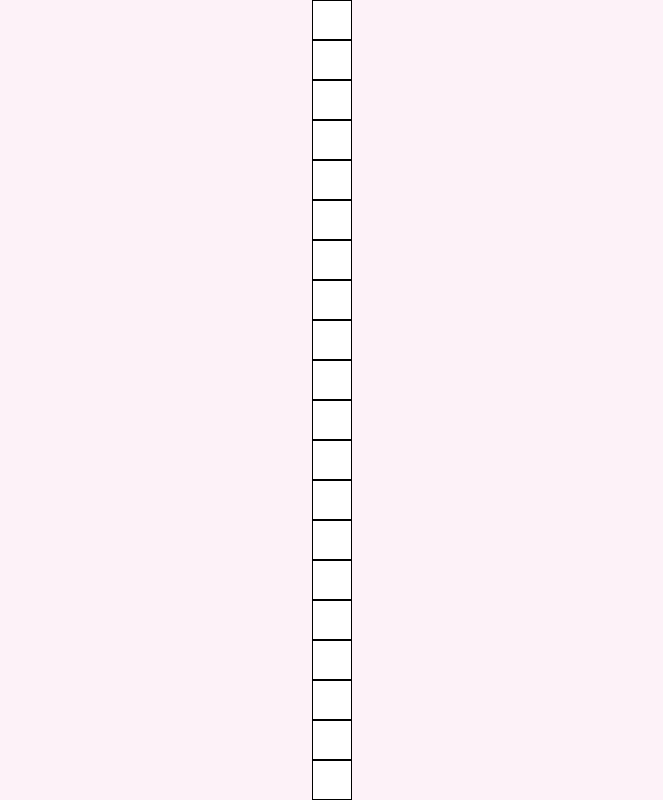
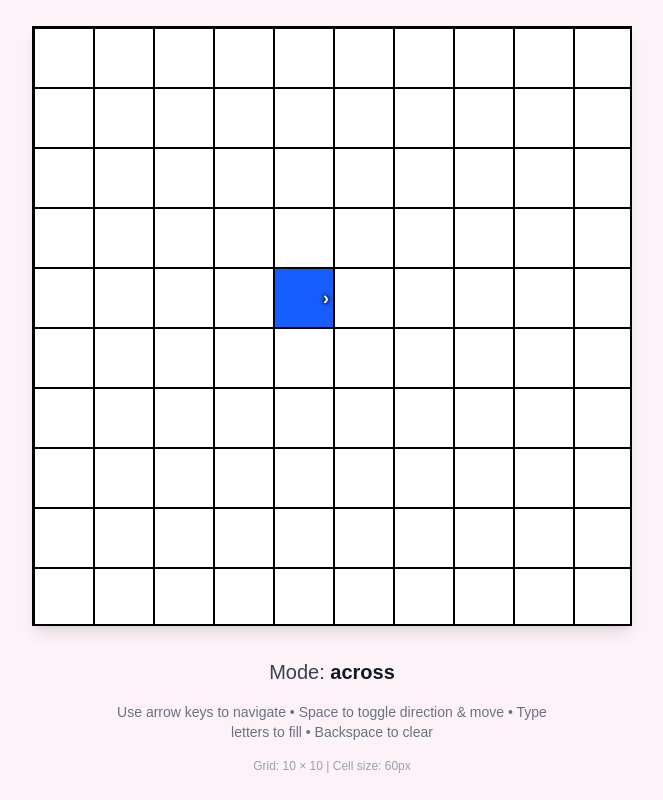
Before and after one commit to marissashey/banana-split, a Next.js app: page / in a window 1280 px wide. Shown: the top 800 px of the page, without its empty margins (308-971 px from the left). Built offline with nearby package versions, Linux system fonts and the light colour scheme.

Commit message:
add auto-expanding and scaling grid

```diff
--- a/src/app/Cell.tsx
+++ b/src/app/Cell.tsx
@@ -1,20 +1,65 @@
-import { useState } from "react";
+import React from 'react';
 
 interface CellProps {
   letter: string;
   isSelected: boolean;
+  direction: 'across' | 'down';
+  showCaret: boolean;
   onClick: () => void;
 }
 
-export default function Cell({ letter, isSelected, onClick }: CellProps) {
-  const cellClass = `
-  w-10 h-10 border border-black text-xl font-bold cursor-pointer flex items-center justify-center
-  ${isSelected ? "bg-blue-600" : "bg-white"}
-  `.trim();
+export default function Cell({ letter, isSelected, direction, showCaret, onClick }: CellProps) {
+  return (
+    <div
+      onClick={onClick}
+      className={`
+        relative border border-black bg-white cursor-pointer
+        flex items-center justify-center
+        font-bold text-gray-900 transition-colors duration-200
+        hover:bg-gray-50
+        ${isSelected ? 'bg-blue-600 text-white hover:bg-blue-700' : ''}
+      `}
+      style={{
+        fontSize: 'min(2vw, 1.5rem)',
+        aspectRatio: '1',
+        minHeight: 0,
+      }}>
+      {letter}
 
-  return (
-    <div onClick={onClick} className={cellClass}>
-      {letter}
+      {/* Direction caret */}
+      {showCaret && isSelected && (
+        <div
+          className={`absolute text-white font-bold ${
+            direction === 'across'
+              ? 'right-1 top-1/2 transform -translate-y-1/2'
+              : 'bottom-1 left-1/2 transform -translate-x-1/2'
+          }`}
+          style={{ fontSize: 'min(1vw, 0.75rem)' }}>
+          {direction === 'across' ? '›' : '⌄'}
+        </div>
+      )}
+
+      <style jsx>{`
+        @media (max-width: 768px) {
+          div {
+            font-size: min(3vw, 1.2rem) !important;
+          }
+
+          div .absolute {
+            font-size: min(1.5vw, 0.6rem) !important;
+          }
+        }
+
+        @media (max-height: 600px) {
+          div {
+            font-size: min(2.5vh, 1rem) !important;
+          }
+
+          div .absolute {
+            font-size: min(1.25vh, 0.5rem) !important;
+          }
+        }
+      `}</style>
     </div>
   );
 }
--- a/src/app/page.tsx
+++ b/src/app/page.tsx
@@ -1,61 +1,256 @@
 'use client';
-import React, { useState } from 'react';
-import Cell from './Cell';
+import React, { useState, useEffect, useRef } from 'react';
 
 type Direction = 'across' | 'down';
-const GRID_SIZE = 10;
+const INITIAL_GRID_SIZE = 10;
 
 interface GridCell {
   letter: string;
 }
 
+interface CellProps {
+  letter: string;
+  isSelected: boolean;
+  direction: Direction;
+  showCaret: boolean;
+  cellSize: number;
+  onClick: () => void;
+}
+
+// Cell Component (inline)
+function Cell({ letter, isSelected, direction, showCaret, cellSize, onClick }: CellProps) {
+  // More robust font size calculation with debugging
+  const fontSize = Math.max(Math.floor(cellSize * 0.5), 16); // Minimum 16px, larger ratio
+  const caretSize = Math.max(Math.floor(cellSize * 0.3), 12); // Minimum 12px
+
+  // Debug log to check values
+  console.log('Cell debug:', { cellSize, fontSize, letter, isSelected });
+
+  return (
+    <div
+      onClick={onClick}
+      className={`
+        relative border border-black cursor-pointer
+        flex items-center justify-center
+        font-bold transition-colors duration-200
+        ${
+          isSelected
+            ? 'bg-blue-600 text-white hover:bg-blue-700'
+            : 'bg-white text-gray-900 hover:bg-gray-50'
+        }
+      `}
+      style={{
+        width: `${cellSize}px`,
+        height: `${cellSize}px`,
+        fontSize: `${fontSize}px`,
+        lineHeight: '1',
+        color: isSelected ? '#ffffff' : '#111827', // Explicit colors
+      }}>
+      <span className='select-none' style={{ fontSize: `${fontSize}px` }}>
+        {letter}
+      </span>
+
+      {/* Direction caret - fixed positioning and visibility */}
+      {showCaret && isSelected && (
+        <div
+          className={`absolute font-bold pointer-events-none z-10 ${
+            direction === 'across'
+              ? 'right-1 top-1/2 -translate-y-1/2'
+              : 'bottom-1 left-1/2 -translate-x-1/2'
+          }`}
+          style={{
+            fontSize: `${caretSize}px`,
+            color: '#ffffff',
+            textShadow: '0 0 3px rgba(0,0,0,0.8)', // Stronger shadow
+            filter: 'drop-shadow(0 0 2px rgba(0,0,0,0.9))',
+          }}>
+          {direction === 'across' ? '›' : '⌄'}
+        </div>
+      )}
+    </div>
+  );
+}
+
+// Main Grid Component
 export default function Grid() {
-  const [grid, setGrid] = useState<GridCell[][]>(
-    Array.from({ length: GRID_SIZE }, () =>
-      Array.from({ length: GRID_SIZE }, () => ({ letter: '' }))
+  const [gridRows, setGridRows] = useState(INITIAL_GRID_SIZE);
+  const [gridCols, setGridCols] = useState(INITIAL_GRID_SIZE);
+  const [grid, setGrid] = useState<GridCell[][]>(() =>
+    Array.from({ length: INITIAL_GRID_SIZE }, () =>
+      Array.from({ length: INITIAL_GRID_SIZE }, () => ({ letter: '' }))
     )
   );
 
-  const [selected, setSelected] = useState<{ row: number; col: number } | null>();
+  const [selected, setSelected] = useState<{ row: number; col: number }>(() => ({
+    row: Math.floor((INITIAL_GRID_SIZE - 1) / 2),
+    col: Math.floor((INITIAL_GRID_SIZE - 1) / 2),
+  }));
+  const [direction, setDirection] = useState<Direction>('across');
+  const gridRef = useRef<HTMLDivElement>(null);
 
-  const [direction, setDirection] = useState<Direction>('across');
+  // Focus the grid on mount so typing works immediately
+  useEffect(() => {
+    if (gridRef.current) {
+      gridRef.current.focus();
+    }
+  }, []);
+
+  // Calculate responsive grid size - key fix for layering issue
+  const [cellSize, setCellSize] = useState(50); // Default fallback
+
+  useEffect(() => {
+    const calculateCellSize = () => {
+      const viewportWidth = window.innerWidth;
+      const viewportHeight = window.innerHeight;
+      const availableSpace = Math.min(viewportWidth * 0.8, viewportHeight * 0.8);
+      const maxDimension = Math.max(gridRows, gridCols);
+      const calculatedSize = Math.floor(availableSpace / maxDimension);
+      const finalSize = Math.min(Math.max(calculatedSize, 30), 60); // min 30px, max 60px
+      setCellSize(finalSize);
+    };
+
+    calculateCellSize();
+    window.addEventListener('resize', calculateCellSize);
+    return () => window.removeEventListener('resize', calculateCellSize);
+  }, [gridRows, gridCols]);
+
+  const gridWidth = cellSize * gridCols;
+  const gridHeight = cellSize * gridRows;
+
+  const expandGrid = (
+    newRows: number,
+    newCols: number,
+    rowOffset: number = 0,
+    colOffset: number = 0
+  ) => {
+    const newGrid = Array.from({ length: newRows }, (_, rowIdx) =>
+      Array.from({ length: newCols }, (_, colIdx) => {
+        const originalRow = rowIdx - rowOffset;
+        const originalCol = colIdx - colOffset;
+
+        if (
+          originalRow >= 0 &&
+          originalRow < gridRows &&
+          originalCol >= 0 &&
+          originalCol < gridCols
+        ) {
+          return { ...grid[originalRow][originalCol] };
+        }
+        return { letter: '' };
+      })
+    );
+
+    setGrid(newGrid);
+    setGridRows(newRows);
+    setGridCols(newCols);
+
+    // Update selected position if we added rows/cols at the beginning
+    if (rowOffset > 0 || colOffset > 0) {
+      setSelected((prev) => ({
+        row: prev.row + rowOffset,
+        col: prev.col + colOffset,
+      }));
+    }
+  };
 
   const handleKeyDown = (e: React.KeyboardEvent) => {
-    if (!selected) return;
     const { row, col } = selected;
 
-    // toggle direction on [space]
-    if (e.key === ' ') {
+    // Arrow key navigation
+    if (e.key === 'ArrowUp' && row > 0) {
       e.preventDefault();
-      setDirection((d) => (d === 'across' ? 'down' : 'across'));
-      // TODO: if current box is at the end index of row/col AND letter is filled in, jump to next
-
+      setSelected({ row: row - 1, col });
+      return;
+    }
+    if (e.key === 'ArrowDown' && row < gridRows - 1) {
+      e.preventDefault();
+      setSelected({ row: row + 1, col });
+      return;
+    }
+    if (e.key === 'ArrowLeft' && col > 0) {
+      e.preventDefault();
+      setSelected({ row, col: col - 1 });
+      return;
+    }
+    if (e.key === 'ArrowRight' && col < gridCols - 1) {
+      e.preventDefault();
+      setSelected({ row, col: col + 1 });
       return;
     }
 
+    // Toggle direction on space AND move to next cell in new direction
+    if (e.key === ' ') {
+      e.preventDefault();
+      const newDirection = direction === 'across' ? 'down' : 'across';
+      setDirection(newDirection);
+
+      // Move to next cell in the new direction
+      if (newDirection === 'across' && col < gridCols - 1) {
+        setSelected({ row, col: col + 1 });
+      } else if (newDirection === 'down' && row < gridRows - 1) {
+        setSelected({ row: row + 1, col });
+      }
+      return;
+    }
+
+    // Backspace handling with expansion
     if (e.key === 'Backspace') {
+      e.preventDefault();
+
+      // Clear current cell
       setGrid((prev) => {
         const newGrid = prev.map((row) => [...row]);
         newGrid[row][col].letter = '';
         return newGrid;
       });
+
+      // Move to previous cell, expanding if necessary
+      if (direction === 'across') {
+        if (col > 0) {
+          setSelected({ row, col: col - 1 });
+        } else if (row === 0 && col === 0) {
+          // Expand left (add column at beginning)
+          expandGrid(gridRows, gridCols + 1, 0, 1);
+        }
+      } else {
+        if (row > 0) {
+          setSelected({ row: row - 1, col });
+        } else if (row === 0 && col === 0) {
+          // Expand up (add row at beginning)
+          expandGrid(gridRows + 1, gridCols, 1, 0);
+        }
+      }
       return;
     }
 
-    // update valid letter
+    // Letter input with expansion
     if (e.key.length === 1 && /^[a-zA-Z]$/.test(e.key)) {
+      e.preventDefault();
       const letter = e.key.toUpperCase();
 
       setGrid((prev) => {
-        const newGrid = [...prev.map((row) => [...row])]; // React tracks state using object references; make new object to trigger re-render
+        const newGrid = [...prev.map((row) => [...row])];
         newGrid[row][col].letter = letter;
         return newGrid;
       });
 
-      if (direction === 'across' && col < GRID_SIZE - 1) {
+      // Move to next cell, expanding if necessary
+      if (direction === 'across') {
+        if (col < gridCols - 1) {
           setSelected({ row, col: col + 1 });
-      } else if (direction === 'down' && row < GRID_SIZE - 1) {
+        } else {
+          // Expand right (add column at end)
+          expandGrid(gridRows, gridCols + 1);
+          setSelected({ row, col: col + 1 });
+        }
+      } else {
+        if (row < gridRows - 1) {
           setSelected({ row: row + 1, col });
+        } else {
+          // Expand down (add row at end)
+          expandGrid(gridRows + 1, gridCols);
+          setSelected({ row: row + 1, col });
+        }
       }
     }
   };
@@ -65,28 +260,51 @@ export default function Grid() {
   };
 
   return (
+    <div className='min-h-screen w-screen bg-pink-50 flex items-center justify-center p-4'>
       <div
+        ref={gridRef}
         tabIndex={0}
         onKeyDown={handleKeyDown}
-      className='outline-none bg-pink-50 flex flex-col items-center justify-center '>
-      <div className={`grid grid-cols-${GRID_SIZE} `}>
+        className='outline-none flex flex-col items-center justify-center gap-4 w-full h-full'>
+        <div
+          className='border-2 border-black shadow-lg bg-white overflow-hidden'
+          style={{
+            display: 'grid',
+            gridTemplateColumns: `repeat(${gridCols}, ${cellSize}px)`,
+            gridTemplateRows: `repeat(${gridRows}, ${cellSize}px)`,
+            width: `${gridWidth}px`,
+            height: `${gridHeight}px`,
+          }}>
           {grid.map((rowData, rowIdx) =>
             rowData.map((cell, colIdx) => {
-            const isSelected = selected?.row === rowIdx && selected?.col === colIdx;
-            console.log('rowIdx, colIdx: ', rowIdx, colIdx);
+              const isSelected = selected.row === rowIdx && selected.col === colIdx;
               return (
                 <Cell
                   letter={cell.letter}
                   key={`${rowIdx}-${colIdx}`}
                   isSelected={isSelected}
+                  direction={direction}
+                  showCaret={isSelected}
+                  cellSize={cellSize}
                   onClick={() => handleCellClick(rowIdx, colIdx)}
                 />
               );
             })
           )}
         </div>
-      <div className=''>
-        Mode: <strong>{direction}</strong>
+
+        <div className='text-xl text-gray-700 mt-4'>
+          Mode: <strong className='text-gray-900'>{direction}</strong>
+        </div>
+
+        <div className='text-sm text-gray-500 text-center max-w-md'>
+          Use arrow keys to navigate • Space to toggle direction & move • Type letters to fill •
+          Backspace to clear
+        </div>
+
+        <div className='text-xs text-gray-400'>
+          Grid: {gridRows} × {gridCols} | Cell size: {cellSize}px
+        </div>
       </div>
     </div>
   );
```
Lines whose indentation alone changed are shown as unchanged.
